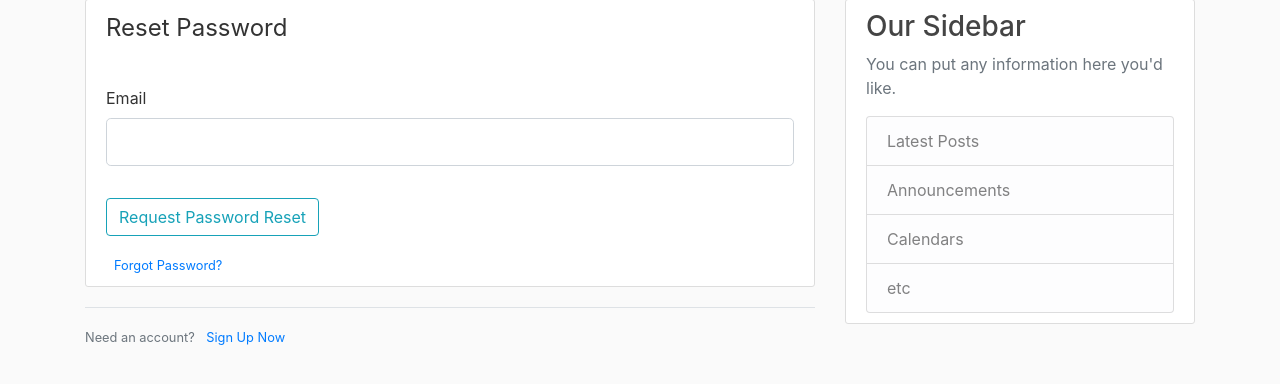
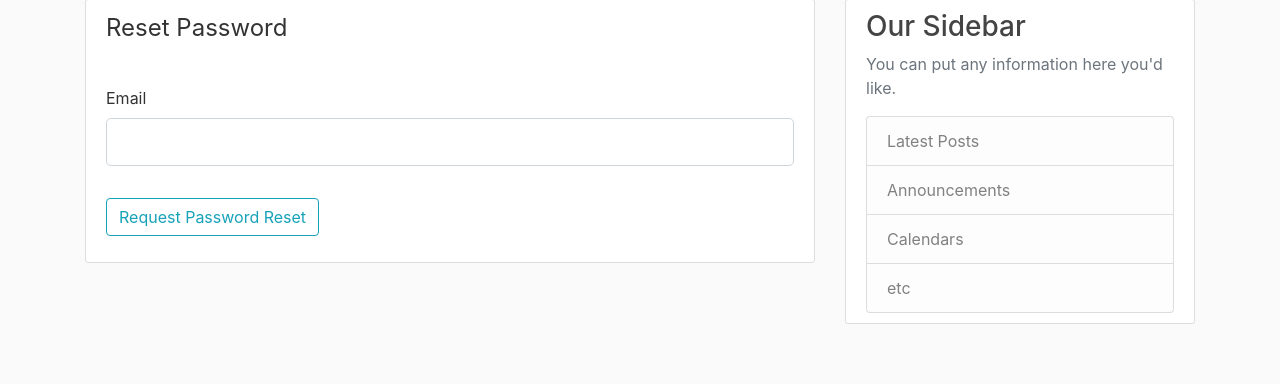
Before and after one commit to osamaaraja/flask-learning, a Flask app: template blog_0/templates/reset_request.html in a window 1280 px wide. Shown: the part 81-465 px from the top of the page. Run offline with Flask 3, Linux system fonts and the light colour scheme; the template is opened without the code that fills it: values that come from a table or form of the project are taken from there, others are empty; parts of the project's set-up code (start-up, migrations or seed data) failed here and were passed over; some libraries are stand-ins or nearby versions.

Commit message:
unecessary checks removed

```diff
--- a/blog_0/templates/reset_request.html
+++ b/blog_0/templates/reset_request.html
@@ -43,16 +43,8 @@
             <div class="form-group">
                 {{ form.submit(class="btn btn-outline-info") }}
             </div>
-            <small class="text-muted ml-2">
-                <a href="#">Forgot Password?</a>
-
-            </small>
         </form>
     </div>
-    <div class="border-top pt-3">
-        <small class="text-muted">
-            Need an account? <a class="ml-2" href="{{ url_for('register')}}">Sign Up Now</a>
-        </small>
-    </div>
+
 
 {% endblock content %}
```
